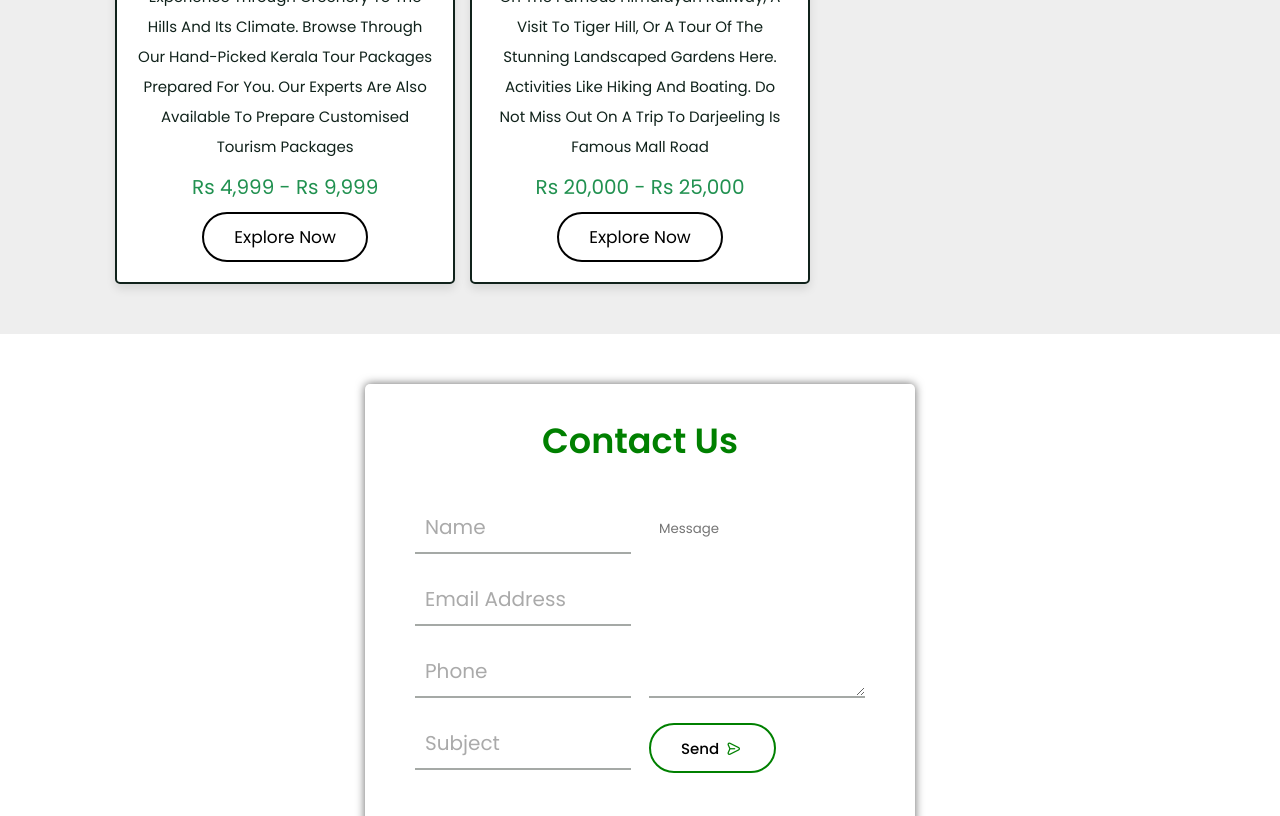
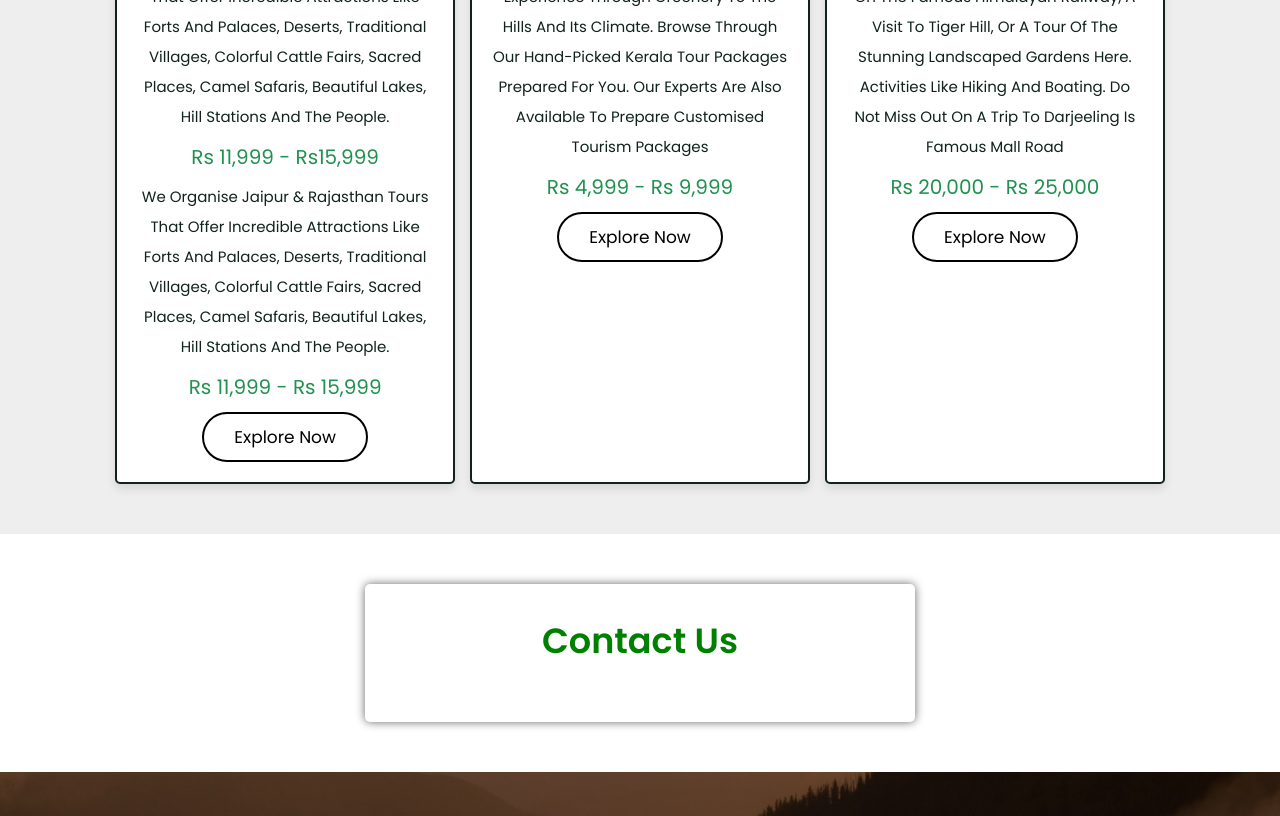
Before and after one commit to Zenitsu0508/MyFirstProject, a plain HTML site: page index.html in a window 1280 px wide. Shown: the part 2634-3450 px from the top of the page. Drawn offline with nearby package versions, Linux system fonts and the light colour scheme.

```diff
--- a/css/style.css
+++ b/css/style.css
@@ -126,7 +126,7 @@
   border-radius: 40px;
   background: none;
 }
-.btn1 button[type="submit"] {
+.btn1 [type="submit"] {
   background-color: transparent;
   font-size: 15px;
   font-weight: 500;
--- a/index.html
+++ b/index.html
@@ -125,7 +125,7 @@
                 </div>
             </div>
 
-            <!-- <div class="box">
+           <div class="box">
                 <div class="image">
                     <img src="images/img-4.jpg" alt="">
                 </div>
@@ -140,7 +140,7 @@
 
                     <a href="#contact" class="btn">explore now</a>
                 </div>
-            </div> -->
+            </div>
 
             <div class="box">
                 <div class="image">
@@ -175,21 +175,6 @@
         <div class="title1">
           <h1>Contact us</h1>
         </div>
-        <div class="contact-form">
-            <form method = "post" action = "contact_us.php">
-          <div class="input-fields">
-
-            <input type="text" class="input"  placeholder="Name" name="name">
-            <input type="email" class="input"  placeholder="Email Address" name="email" pattern=".+@gmail\.com">
-            <input type="phone" class="input"  placeholder="Phone" name="phone">
-            <input type="text" class="input"  placeholder="Subject" name="subject">
-          </div>
-          <div class="msg">
-            <textarea placeholder="Message" name="message"></textarea> <br>
-            <div class="btn1"><button type="submit">send <i class="uil uil-message"></i></div>
-          </div>
-          </form>
-        </div>
         </div>
 
     </section>
@@ -219,7 +204,6 @@
             </div>
 
             <div class="box">
-                <h3>follow us</h3>
                 <a href="https://www.facebook.com/yash.srivastav0"> <i class="fab fa-facebook-f"></i> facebook </a>
                 <a href="https://www.instagram.com/yash_srivastav_"> <i class="fab fa-instagram"></i> instagram </a>
                 <a href="https://www.linkedin.com/in/yash-srivastav/"> <i class="fab fa-linkedin"></i> linkedin </a>
```
